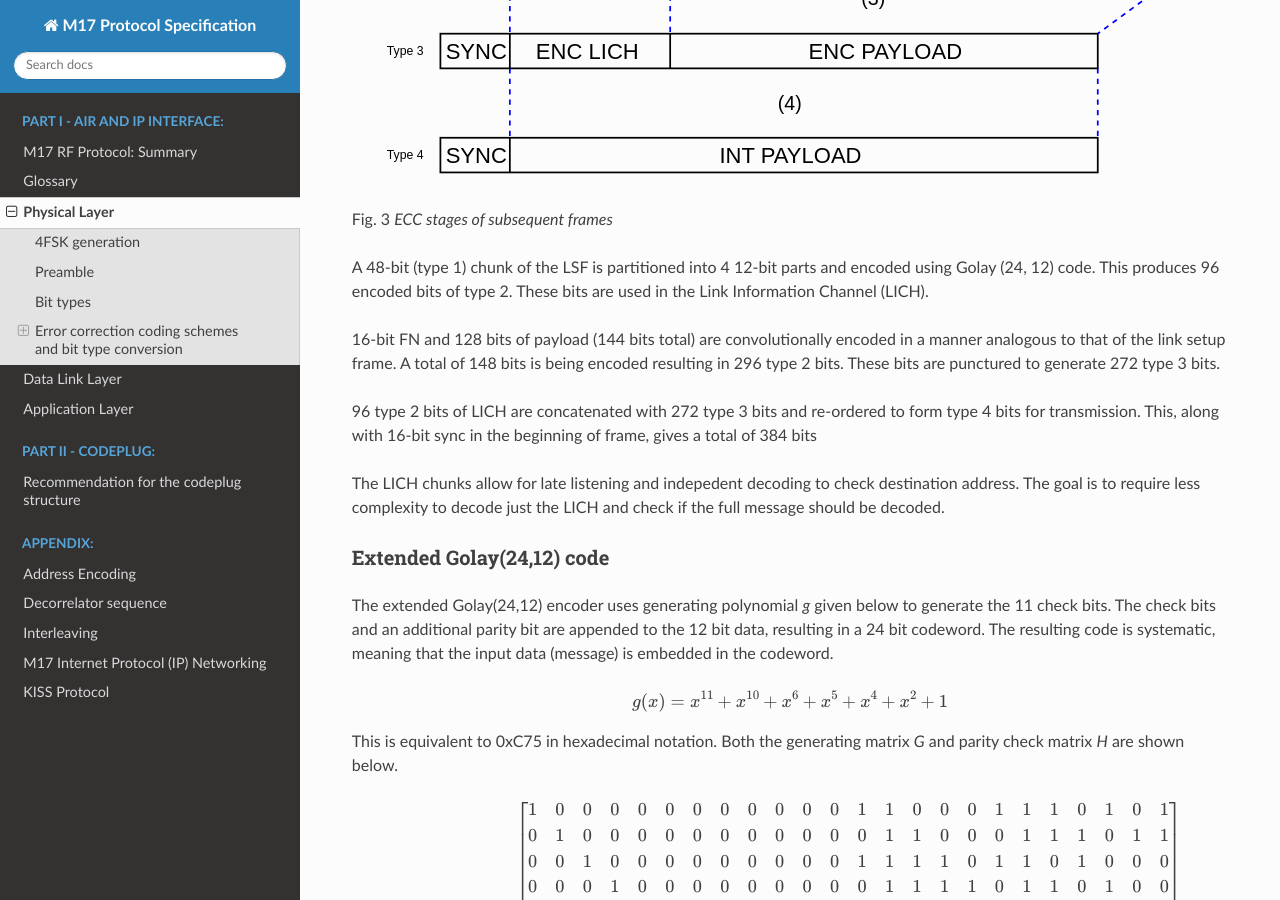
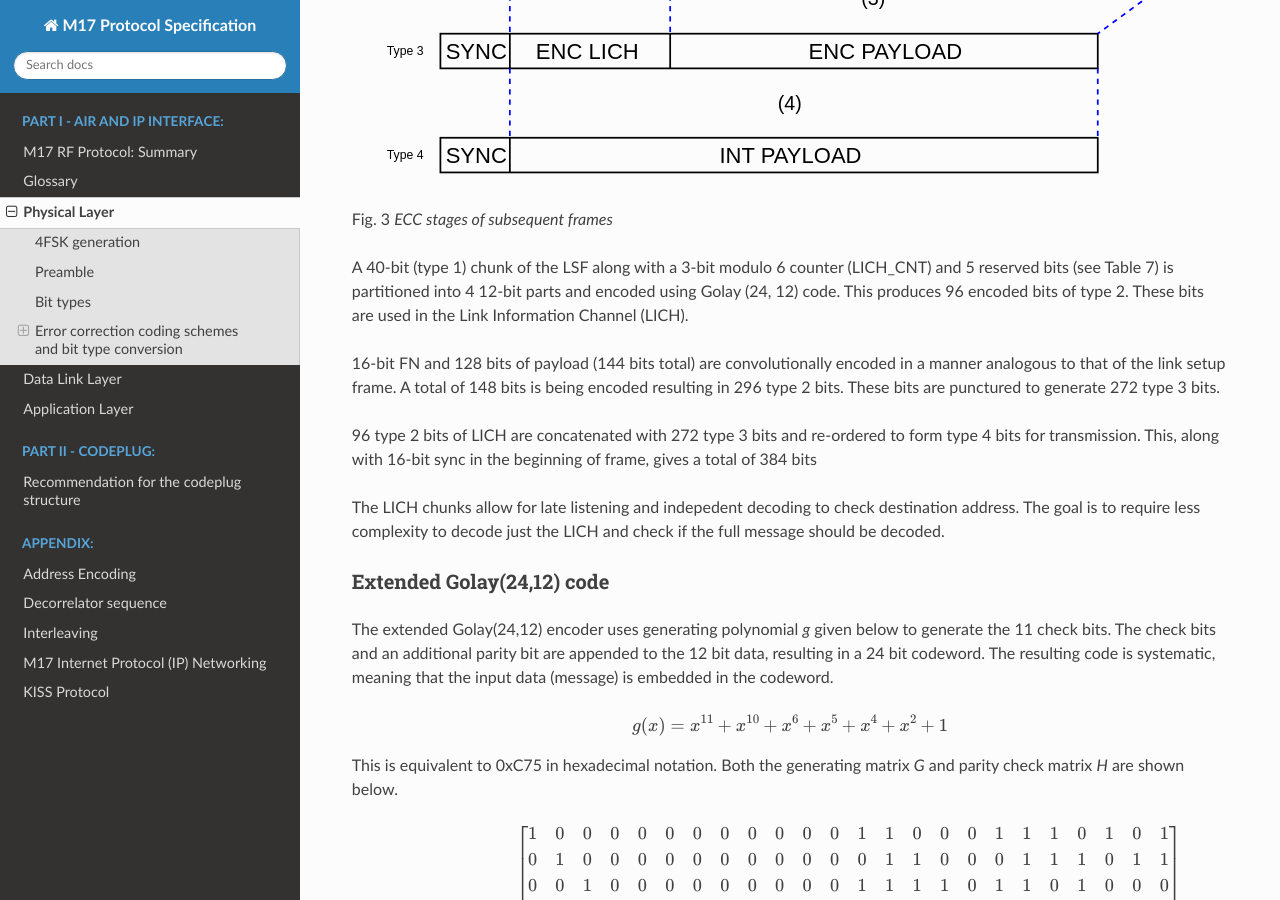
Before and after one commit to M17-Project/M17_spec, a Sphinx documentation site: the page built from docs/physical_layer.rst, in a window 1280 px wide and 900 px high, scrolled down 2378 px. Built offline with Sphinx 7.4.7 and the Read the Docs theme 2.0.0, drawn with Linux system fonts in a browser that asks for light colours.

Commit message:
LICH composition update

```diff
--- a/docs/physical_layer.rst
+++ b/docs/physical_layer.rst
@@ -121,7 +121,8 @@ Subsequent frames
 
    ECC stages of subsequent frames
 
-A 48-bit (type 1) chunk of the LSF is partitioned into 4 12-bit parts and
+A 40-bit (type 1) chunk of the LSF along with a 3-bit modulo 6 counter
+(LICH_CNT) and 5 reserved bits (see Table 7) is partitioned into 4 12-bit parts and
 encoded using Golay (24, 12) code. This produces 96 encoded bits
 of type 2. These bits are used in the Link Information Channel (LICH).
 
```
